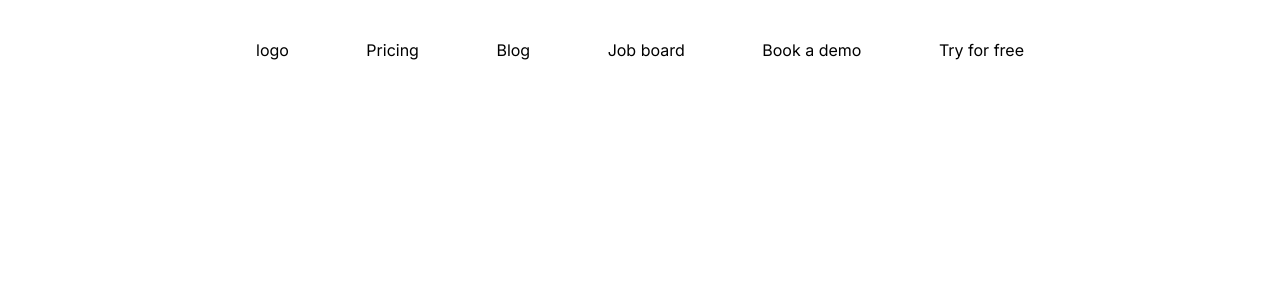
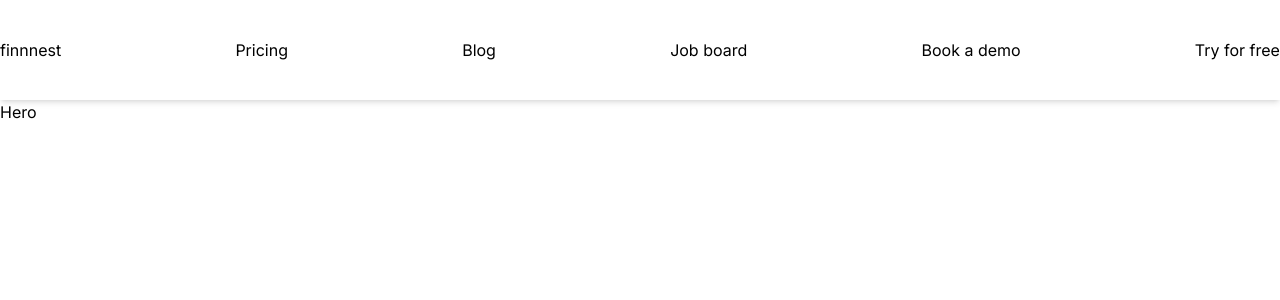
Before and after one commit to LucaLyon1/finnnest, a Next.js app: page / in a window 1280 px wide. Shown: the top 300 px of the page. Built offline with nearby package versions, Linux system fonts and the light colour scheme.

Commit message:
few advancements and road map

```diff
--- a/app/page.tsx
+++ b/app/page.tsx
@@ -1,9 +1,11 @@
 import Navbar from "@/components/Navbar";
+import Hero from "@/components/Hero";
 
 export default function Home() {
   return (
     <main>
       <Navbar />
+      <Hero />
     </main>
   );
 }
--- /dev/null
+++ b/components/Hero.tsx
@@ -0,0 +1,7 @@
+function Hero() {
+    return (
+        <div>Hero</div>
+    );
+}
+
+export default Hero;
--- a/components/Navbar.tsx
+++ b/components/Navbar.tsx
@@ -1,7 +1,7 @@
 function Navbar() {
     return (
-        <nav className="h-[100px] w-[60%] m-auto flex items-center justify-between">
-            <div>logo</div>
+        <nav className="h-[100px] w-[100%] m-auto flex items-center justify-between shadow-md">
+            <div className="">finnnest</div>
             <div>Pricing</div>
             <div>Blog</div>
             <div>Job board</div>
```
Also changed, not shown: 1 other file (tests, documents, lock files or other folders).
